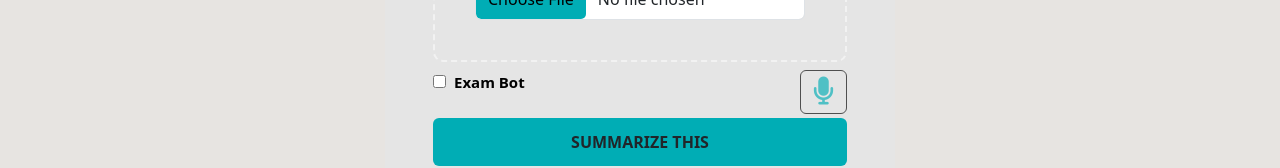
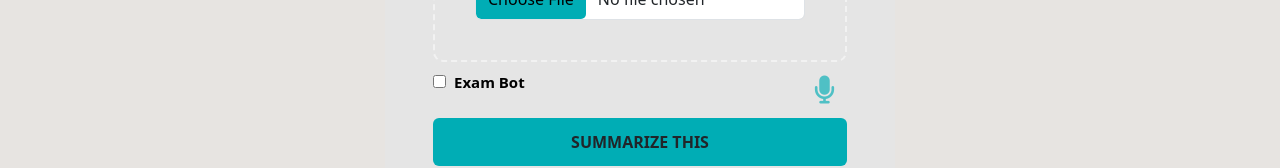
Before and after one commit to MohamedMahmoud01110/SumGenQ---Graduation-project, an Angular app: page /#/book in a window 1280 px wide. Shown: the part 558-726 px from the top of the page. Built offline with nearby package versions, Linux system fonts and the light colour scheme.

Commit message:
style changes

```diff
--- a/src/app/components/book-page/book-page.component.css
+++ b/src/app/components/book-page/book-page.component.css
@@ -36,7 +36,9 @@ input[type="range"] {
   background-color: rgb(0, 173, 181, 0.5);
 
 }
-
+.voice{
+  border: #00ADB5;
+}
 
 input[type="range"] {
   -webkit-appearance: none;
--- a/src/app/components/book-page/book-page.component.html
+++ b/src/app/components/book-page/book-page.component.html
@@ -29,7 +29,7 @@
                   </div> -->
                 </div>
                 <div class="microphone ">
-                    <button class="btn " disabled><i class="fa-solid fa-microphone" ></i></button>
+                    <button class="btn voice " disabled><i class="fa-solid fa-microphone" ></i></button>
                 </div>
               </div>
               <!-- Summarize Button -->
```
